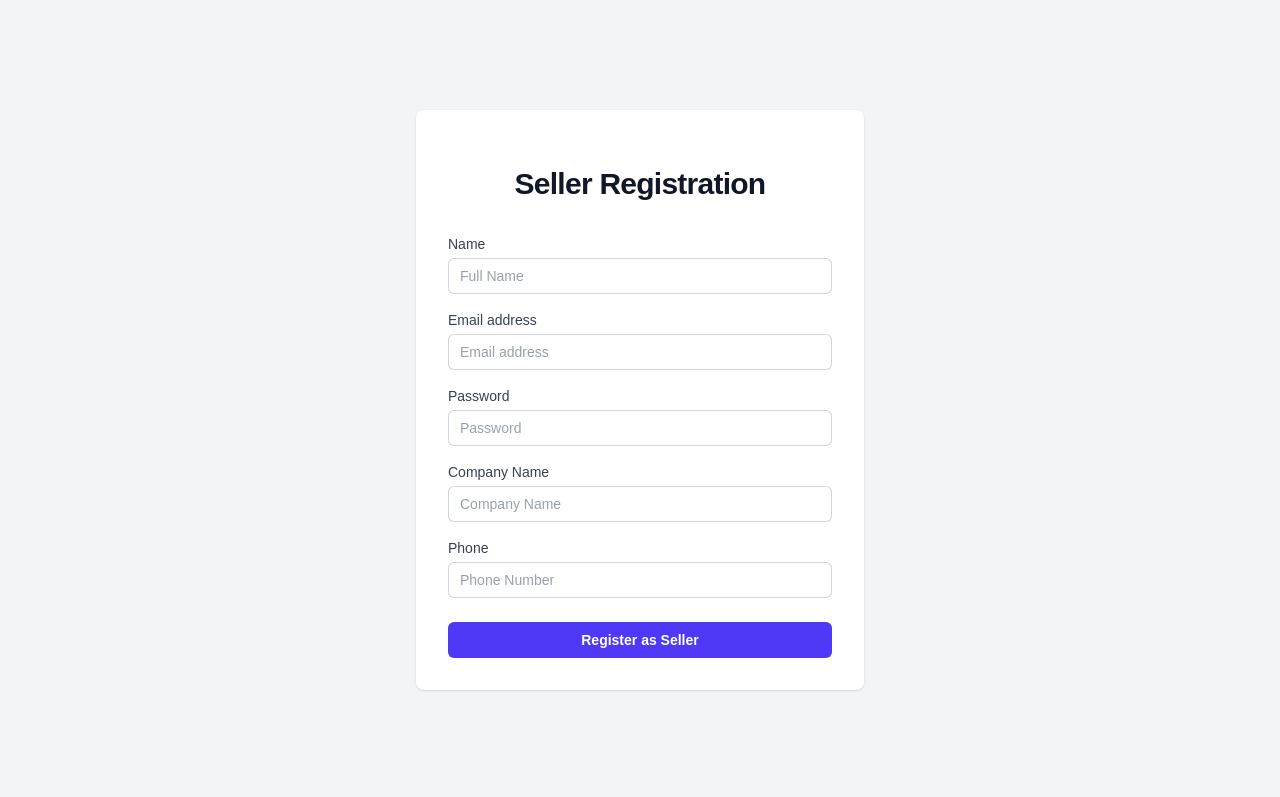
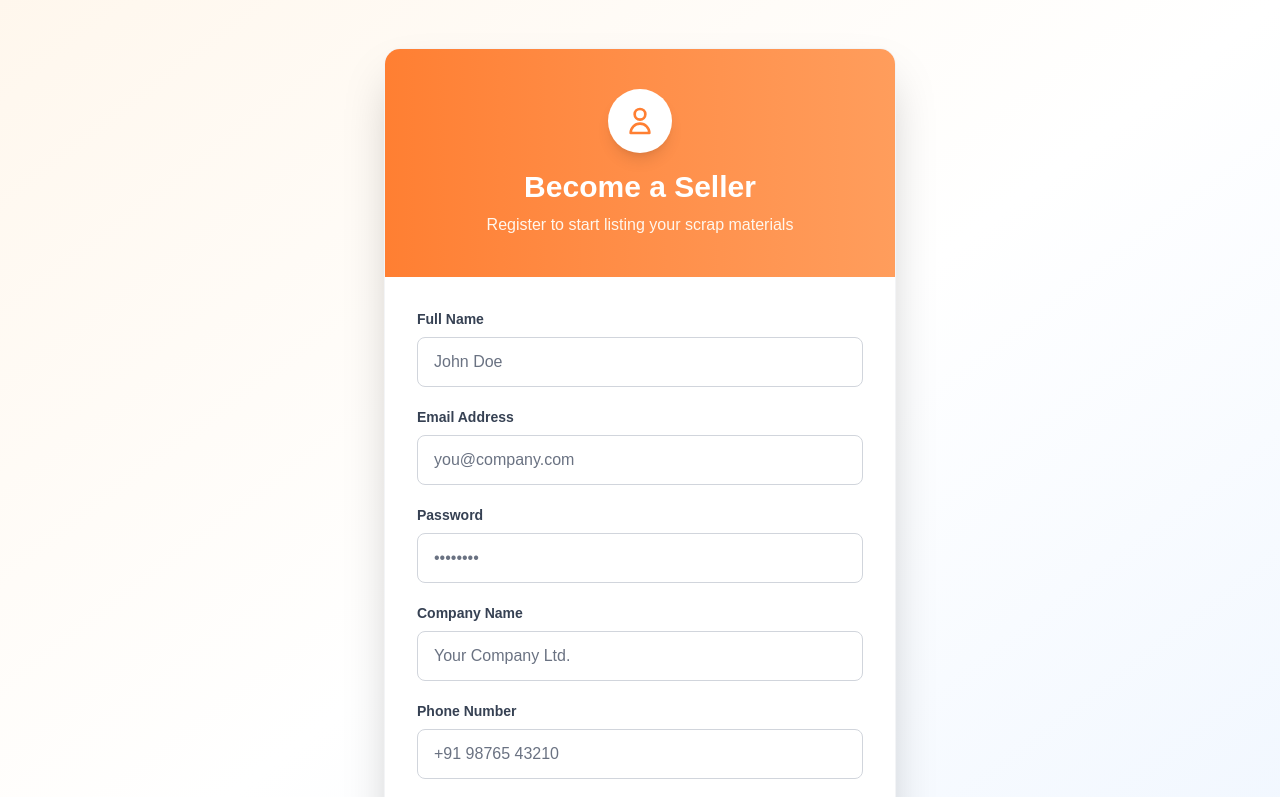
Before and after one commit to Maaz-21/scv, a Next.js app in the folder frontend/: page /register-seller in a window 1280 px wide. Shown: the top 797 px of the page. Built offline with nearby package versions, Linux system fonts and the light colour scheme; no server answers.

Commit message:
feat(auth): seller onboarding registration page

```diff
--- a/frontend/app/(public)/register-seller/page.js
+++ b/frontend/app/(public)/register-seller/page.js
@@ -2,6 +2,7 @@
 
 import { useState } from 'react';
 import { useRouter } from 'next/navigation';
+import Link from 'next/link';
 import { apiPost } from '@/services/apiClient';
 
 export default function SellerSignupPage() {
@@ -46,50 +47,53 @@ export default function SellerSignupPage() {
     };
 
     return (
-        <div className="flex min-h-screen items-center justify-center bg-gray-100 px-4 py-12 sm:px-6 lg:px-8">
-            <div className="w-full max-w-md space-y-8 bg-white p-8 shadow rounded-lg">
-                <div>
-                    <h2 className="mt-6 text-center text-3xl font-bold tracking-tight text-gray-900">
-                        Seller Registration
+        <div className="min-h-screen bg-gradient-to-br from-orange-50 via-white to-blue-50 flex items-center justify-center px-4 py-12">
+            <div className="w-full max-w-lg">
+                <div className="bg-white rounded-2xl shadow-2xl overflow-hidden border border-gray-100">
+                    <div className="bg-gradient-to-r from-[#FF7F32] to-[#ff9d5c] px-8 py-10 text-center">
+                        <div className="inline-flex items-center justify-center w-16 h-16 bg-white rounded-full mb-4 shadow-lg">
+                            <svg className="w-8 h-8 text-[#FF7F32]" fill="none" stroke="currentColor" viewBox="0 0 24 24">
+                                <path strokeLinecap="round" strokeLinejoin="round" strokeWidth={2} d="M16 7a4 4 0 11-8 0 4 4 0 018 0zM12 14a7 7 0 00-7 7h14a7 7 0 00-7-7z" />
+                            </svg>
+                        </div>
+                        <h2 className="text-3xl font-bold text-white mb-2">
+                            Become a Seller
                         </h2>
+                        <p className="text-orange-50">Register to start listing your scrap materials</p>
                     </div>
 
+                    <div className="px-8 py-8">
                         {error && (
-                    <div className="bg-red-50 border-l-4 border-red-500 p-4 mb-4">
-                        <div className="flex">
-                            <div className="flex-shrink-0">
-                                <svg className="h-5 w-5 text-red-400" viewBox="0 0 20 20" fill="currentColor">
+                            <div className="mb-6 bg-red-50 border-l-4 border-red-500 rounded-r-lg p-4">
+                                <div className="flex items-center">
+                                    <svg className="w-5 h-5 text-red-500 mr-3" fill="currentColor" viewBox="0 0 20 20">
                                         <path fillRule="evenodd" d="M10 18a8 8 0 100-16 8 8 0 000 16zM8.707 7.293a1 1 0 00-1.414 1.414L8.586 10l-1.293 1.293a1 1 0 101.414 1.414L10 11.414l1.293 1.293a1 1 0 001.414-1.414L11.414 10l1.293-1.293a1 1 0 00-1.414-1.414L10 8.586 8.707 7.293z" clipRule="evenodd" />
                                     </svg>
-                            </div>
-                            <div className="ml-3">
-                                <p className="text-sm text-red-700">{error}</p>
-                            </div>
+                                    <p className="text-sm font-medium text-red-800">{error}</p>
                                 </div>
                             </div>
                         )}
 
-                <form className="mt-8 space-y-6" onSubmit={handleSubmit}>
-                    <div className="space-y-4">
+                        <form onSubmit={handleSubmit} className="space-y-5">
                             <div>
-                            <label htmlFor="name" className="block text-sm font-medium text-gray-700 mb-1">
-                                Name
+                                <label htmlFor="name" className="block text-sm font-semibold text-gray-700 mb-2">
+                                    Full Name
                                 </label>
                                 <input
                                     id="name"
                                     name="name"
                                     type="text"
                                     required
-                                className="relative block w-full rounded-md border-0 py-1.5 text-gray-900 ring-1 ring-inset ring-gray-300 placeholder:text-gray-400 focus:z-10 focus:ring-2 focus:ring-inset focus:ring-indigo-600 sm:text-sm sm:leading-6 px-3"
-                                placeholder="Full Name"
                                     value={formData.name}
                                     onChange={handleChange}
+                                    className="block w-full px-4 py-3 border border-gray-300 rounded-lg focus:ring-2 focus:ring-[#FF7F32] focus:border-transparent transition duration-150 placeholder:text-gray-500 text-gray-900"
+                                    placeholder="John Doe"
                                 />
                             </div>
 
                             <div>
-                            <label htmlFor="email" className="block text-sm font-medium text-gray-700 mb-1">
-                                Email address
+                                <label htmlFor="email" className="block text-sm font-semibold text-gray-700 mb-2">
+                                    Email Address
                                 </label>
                                 <input
                                     id="email"
@@ -97,15 +101,15 @@ export default function SellerSignupPage() {
                                     type="email"
                                     autoComplete="email"
                                     required
-                                className="relative block w-full rounded-md border-0 py-1.5 text-gray-900 ring-1 ring-inset ring-gray-300 placeholder:text-gray-400 focus:z-10 focus:ring-2 focus:ring-inset focus:ring-indigo-600 sm:text-sm sm:leading-6 px-3"
-                                placeholder="Email address"
                                     value={formData.email}
                                     onChange={handleChange}
+                                    className="block w-full px-4 py-3 border border-gray-300 rounded-lg focus:ring-2 focus:ring-[#FF7F32] focus:border-transparent transition duration-150 placeholder:text-gray-500 text-gray-900"
+                                    placeholder="you@company.com"
                                 />
                             </div>
 
                             <div>
-                            <label htmlFor="password" className="block text-sm font-medium text-gray-700 mb-1">
+                                <label htmlFor="password" className="block text-sm font-semibold text-gray-700 mb-2">
                                     Password
                                 </label>
                                 <input
@@ -114,15 +118,15 @@ export default function SellerSignupPage() {
                                     type="password"
                                     autoComplete="new-password"
                                     required
-                                className="relative block w-full rounded-md border-0 py-1.5 text-gray-900 ring-1 ring-inset ring-gray-300 placeholder:text-gray-400 focus:z-10 focus:ring-2 focus:ring-inset focus:ring-indigo-600 sm:text-sm sm:leading-6 px-3"
-                                placeholder="Password"
                                     value={formData.password}
                                     onChange={handleChange}
+                                    className="block w-full px-4 py-3 border border-gray-300 rounded-lg focus:ring-2 focus:ring-[#FF7F32] focus:border-transparent transition duration-150 placeholder:text-gray-500 text-gray-900"
+                                    placeholder="••••••••"
                                 />
                             </div>
 
                             <div>
-                            <label htmlFor="companyName" className="block text-sm font-medium text-gray-700 mb-1">
+                                <label htmlFor="companyName" className="block text-sm font-semibold text-gray-700 mb-2">
                                     Company Name
                                 </label>
                                 <input
@@ -130,40 +134,63 @@ export default function SellerSignupPage() {
                                     name="companyName"
                                     type="text"
                                     required
-                                className="relative block w-full rounded-md border-0 py-1.5 text-gray-900 ring-1 ring-inset ring-gray-300 placeholder:text-gray-400 focus:z-10 focus:ring-2 focus:ring-inset focus:ring-indigo-600 sm:text-sm sm:leading-6 px-3"
-                                placeholder="Company Name"
                                     value={formData.companyName}
                                     onChange={handleChange}
+                                    className="block w-full px-4 py-3 border border-gray-300 rounded-lg focus:ring-2 focus:ring-[#FF7F32] focus:border-transparent transition duration-150 placeholder:text-gray-500 text-gray-900"
+                                    placeholder="Your Company Ltd."
                                 />
                             </div>
 
                             <div>
-                            <label htmlFor="phone" className="block text-sm font-medium text-gray-700 mb-1">
-                                Phone
+                                <label htmlFor="phone" className="block text-sm font-semibold text-gray-700 mb-2">
+                                    Phone Number
                                 </label>
                                 <input
                                     id="phone"
                                     name="phone"
                                     type="tel"
                                     required
-                                className="relative block w-full rounded-md border-0 py-1.5 text-gray-900 ring-1 ring-inset ring-gray-300 placeholder:text-gray-400 focus:z-10 focus:ring-2 focus:ring-inset focus:ring-indigo-600 sm:text-sm sm:leading-6 px-3"
-                                placeholder="Phone Number"
                                     value={formData.phone}
                                     onChange={handleChange}
+                                    className="block w-full px-4 py-3 border border-gray-300 rounded-lg focus:ring-2 focus:ring-[#FF7F32] focus:border-transparent transition duration-150 placeholder:text-gray-500 text-gray-900"
+                                    placeholder="+91 98765 43210"
                                 />
                             </div>
-                    </div>
 
-                    <div>
                             <button
                                 type="submit"
                                 disabled={loading}
-                            className="group relative flex w-full justify-center rounded-md bg-indigo-600 px-3 py-2 text-sm font-semibold text-white hover:bg-indigo-500 focus-visible:outline focus-visible:outline-2 focus-visible:outline-offset-2 focus-visible:outline-indigo-600 disabled:opacity-50"
+                                className="w-full flex justify-center items-center py-3 px-4 border border-transparent rounded-lg shadow-lg text-sm font-semibold text-white bg-gradient-to-r from-[#FF7F32] to-[#ff9d5c] hover:from-[#e6722d] hover:to-[#FF7F32] focus:outline-none focus:ring-2 focus:ring-offset-2 focus:ring-[#FF7F32] disabled:opacity-50 disabled:cursor-not-allowed transform transition-all duration-150 hover:scale-105"
                             >
-                            {loading ? 'Registering...' : 'Register as Seller'}
+                                {loading ? (
+                                    <>
+                                        <svg className="animate-spin -ml-1 mr-3 h-5 w-5 text-white" xmlns="http://www.w3.org/2000/svg" fill="none" viewBox="0 0 24 24">
+                                            <circle className="opacity-25" cx="12" cy="12" r="10" stroke="currentColor" strokeWidth="4"></circle>
+                                            <path className="opacity-75" fill="currentColor" d="M4 12a8 8 0 018-8V0C5.373 0 0 5.373 0 12h4zm2 5.291A7.962 7.962 0 014 12H0c0 3.042 1.135 5.824 3 7.938l3-2.647z"></path>
+                                        </svg>
+                                        Registering...
+                                    </>
+                                ) : (
+                                    <>
+                                        Register as Seller
+                                        <svg className="ml-2 w-5 h-5" fill="none" stroke="currentColor" viewBox="0 0 24 24">
+                                            <path strokeLinecap="round" strokeLinejoin="round" strokeWidth={2} d="M14 5l7 7m0 0l-7 7m7-7H3" />
+                                        </svg>
+                                    </>
+                                )}
                             </button>
+                        </form>
+
+                        <div className="mt-6 text-center">
+                            <p className="text-sm text-gray-600">
+                                Already have an account?{' '}
+                                <Link href="/login" className="font-semibold text-[#FF7F32] hover:text-[#e6722d] transition duration-150">
+                                    Sign in here
+                                </Link>
+                            </p>
                         </div>
-                </form>
+                    </div>
+                </div>
             </div>
         </div>
     );
```
Lines whose indentation alone changed are shown as unchanged.
